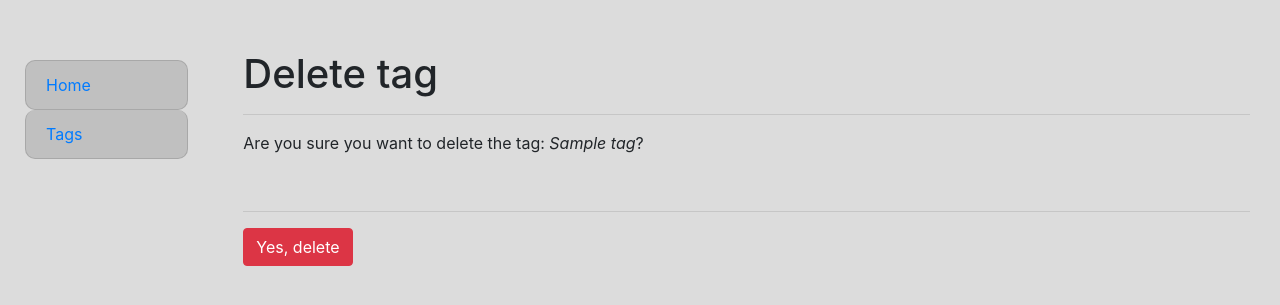
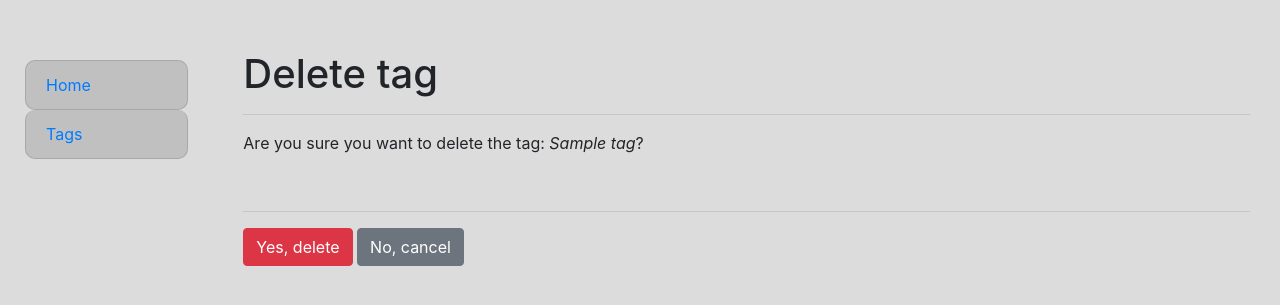
Before and after one commit to Viktor-Beniukh/py-todo-list, a Django app: page /tags/1/delete/ in a window 1280 px wide. Shown: the top 305 px of the page. Run offline with Django 4.2, Linux system fonts and the light colour scheme; tables that the repository leaves empty hold one stand-in row (Sample ...).

Commit message:
Added option to cancel deletion

```diff
--- a/templates/task/tag_confirm_delete.html
+++ b/templates/task/tag_confirm_delete.html
@@ -14,6 +14,7 @@
       <br>
       <hr>
       <input class="btn btn-danger" type="submit" value="Yes, delete">
+      <a href="{% url 'task:tag-list' %}" class="btn btn-secondary">No, cancel</a>
     </form>
   </div>
 
--- a/templates/task/task_confirm_delete.html
+++ b/templates/task/task_confirm_delete.html
@@ -14,6 +14,7 @@
       <br>
       <hr>
       <input class="btn btn-danger" type="submit" value="Yes, delete">
+      <a href="{% url 'task:index' %}" class="btn btn-secondary">No, cancel</a>
     </form>
   </div>
 
```
